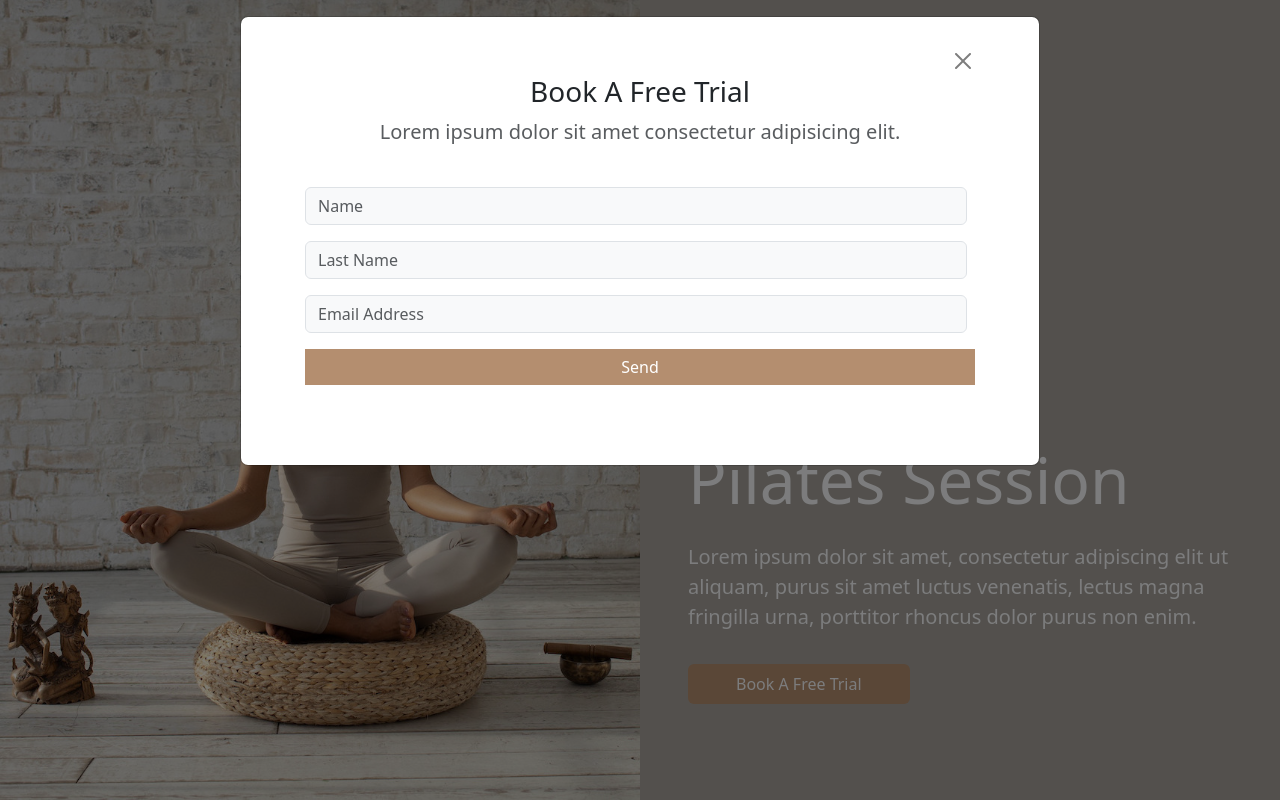
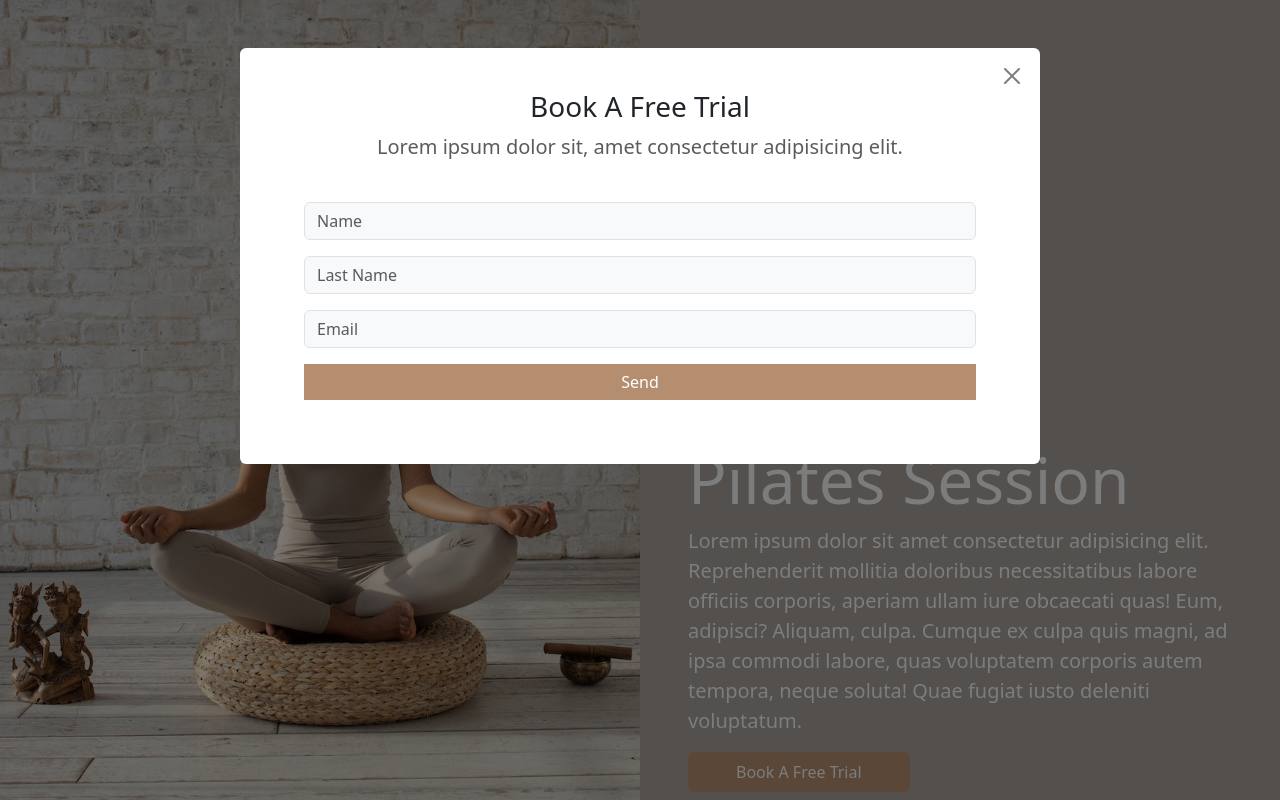
Before and after one commit to irimaya/381-lp-pilates, a plain HTML site: page index.html in a window 1280 px wide. Both pictures are taken after a click on the link "Book A Free Trial". Drawn offline with nearby package versions, Linux system fonts and the light colour scheme.

Commit message:
Update styles

```diff
--- a/index.html
+++ b/index.html
@@ -4,9 +4,9 @@
 		<meta charset="UTF-8" />
 		<meta name="viewport" content="width=device-width, initial-scale=1.0" />
 		<link
-			href="https://cdn.jsdelivr.net/npm/bootstrap@5.3.1/dist/css/bootstrap.min.css"
+			href="https://cdn.jsdelivr.net/npm/bootstrap@5.3.2/dist/css/bootstrap.min.css"
 			rel="stylesheet"
-			integrity="sha384-4bw+/aepP/YC94hEpVNVgiZdgIC5+VKNBQNGCHeKRQN+PtmoHDEXuppvnDJzQIu9"
+			integrity="sha384-T3c6CoIi6uLrA9TneNEoa7RxnatzjcDSCmG1MXxSR1GAsXEV/Dwwykc2MPK8M2HN"
 			crossorigin="anonymous"
 		/>
 		<link rel="stylesheet" href="/css/style.css" />
@@ -17,22 +17,25 @@
 			<div class="d-flex vh-100">
 				<div class="col-img col-md-6 d-none d-md-block"></div>
 				<div class="col-md-6 bg-primary text-light p-5">
-					<img src="images/logo.png" alt="" class="pb-6" />
+					<img src="/images/logo.png" alt="" class="pb-6" />
 					<h1 class="display-3">
 						Free Trial: <br />
 						Online Mat <br />
 						Pilates Session
 					</h1>
-					<p class="lead py-3">
-						Lorem ipsum dolor sit amet, consectetur adipiscing elit ut aliquam, purus sit amet luctus venenatis, lectus
-						magna fringilla urna, porttitor rhoncus dolor purus non enim.
+					<p class="lead">
+						Lorem ipsum dolor sit amet consectetur adipisicing elit. Reprehenderit mollitia doloribus necessitatibus
+						labore officiis corporis, aperiam ullam iure obcaecati quas! Eum, adipisci? Aliquam, culpa. Cumque ex culpa
+						quis magni, ad ipsa commodi labore, quas voluptatem corporis autem tempora, neque soluta! Quae fugiat iusto
+						deleniti voluptatum.
 					</p>
 					<a
 						href="#"
 						class="btn btn-secondary text-light text-capitalize px-5 py-2"
 						data-bs-toggle="modal"
 						data-bs-target="#modal"
-						>Book a free trial</a
+					>
+						Book a free trial</a
 					>
 				</div>
 			</div>
@@ -40,10 +43,9 @@
 
 		<!-- Modal -->
 		<div id="modal" class="modal fade">
-			<div class="modal-dialog modal-lg mt-3">
-				<div class="modal-content px-5 pt-3 pb-3">
+			<div class="modal-dialog modal-lg mt-5">
 				<div class="row">
-						<div class="col-lg-12 contact-form">
+					<div class="col-lg-12 contac-form">
 						<div class="card border-0">
 							<div class="card-body">
 								<div class="text-end">
@@ -51,17 +53,17 @@
 								</div>
 								<div class="card-title text-center pb-3">
 									<h3>Book A Free Trial</h3>
-										<p class="lead text-muted fw-light">Lorem ipsum dolor sit amet consectetur adipisicing elit.</p>
+									<p class="lead text-muted fw-light">Lorem ipsum dolor sit, amet consectetur adipisicing elit.</p>
 								</div>
-									<form>
-										<div class="mb-3 d-flex w-100">
-											<input type="text" placeholder="Name" class="form-control bg-light me-2" />
+								<form class="px-5">
+									<div class="mb-3 w-100">
+										<input type="text" placeholder="Name" class="form-control bg-light" />
 									</div>
-										<div class="mb-3 d-flex w-100">
-											<input type="text" placeholder="Last Name" class="form-control bg-light me-2" />
+									<div class="mb-3 w-100">
+										<input type="text" placeholder="Last Name" class="form-control bg-light" />
 									</div>
-										<div class="mb-3 d-flex w-100">
-											<input type="email" placeholder="Email Address" class="form-control bg-light me-2" />
+									<div class="mb-3 w-100">
+										<input type="email" placeholder="Email" class="form-control bg-light" />
 									</div>
 									<input type="submit" value="Send" class="btn btn-secondary w-100 rounded-0 mb-5" />
 								</form>
@@ -71,11 +73,10 @@
 				</div>
 			</div>
 		</div>
-		</div>
 
 		<script
-			src="https://cdn.jsdelivr.net/npm/bootstrap@5.3.1/dist/js/bootstrap.bundle.min.js"
-			integrity="sha384-HwwvtgBNo3bZJJLYd8oVXjrBZt8cqVSpeBNS5n7C8IVInixGAoxmnlMuBnhbgrkm"
+			src="https://cdn.jsdelivr.net/npm/bootstrap@5.3.2/dist/js/bootstrap.bundle.min.js"
+			integrity="sha384-C6RzsynM9kWDrMNeT87bh95OGNyZPhcTNXj1NW7RuBCsyN/o0jlpcV8Qyq46cDfL"
 			crossorigin="anonymous"
 		></script>
 	</body>
```
Lines whose indentation alone changed are shown as unchanged.
